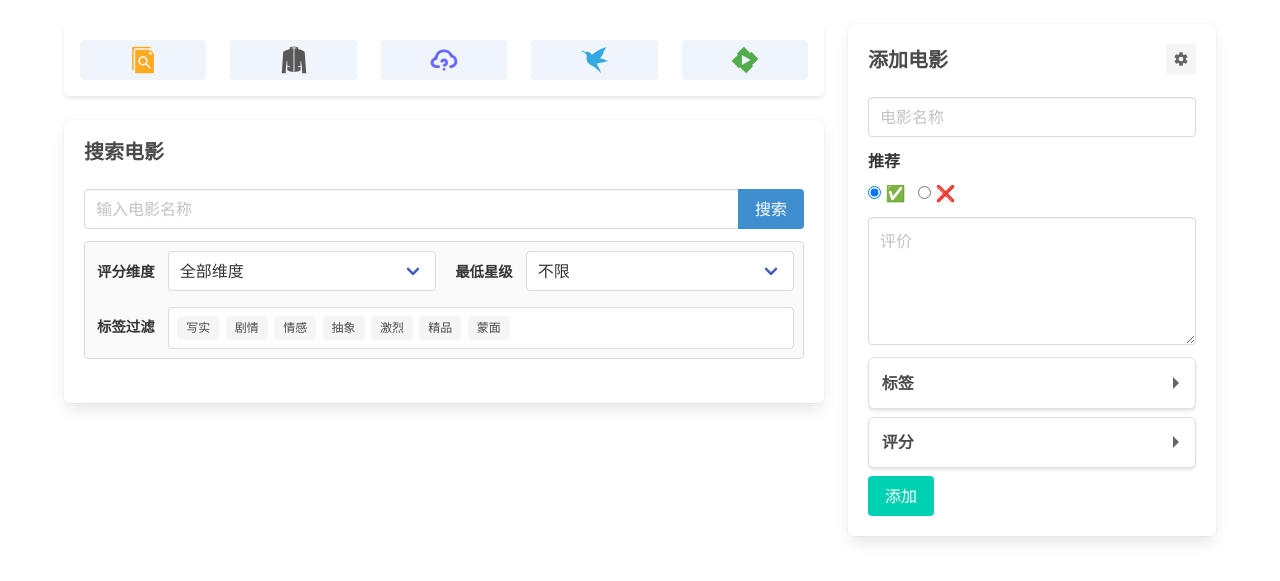
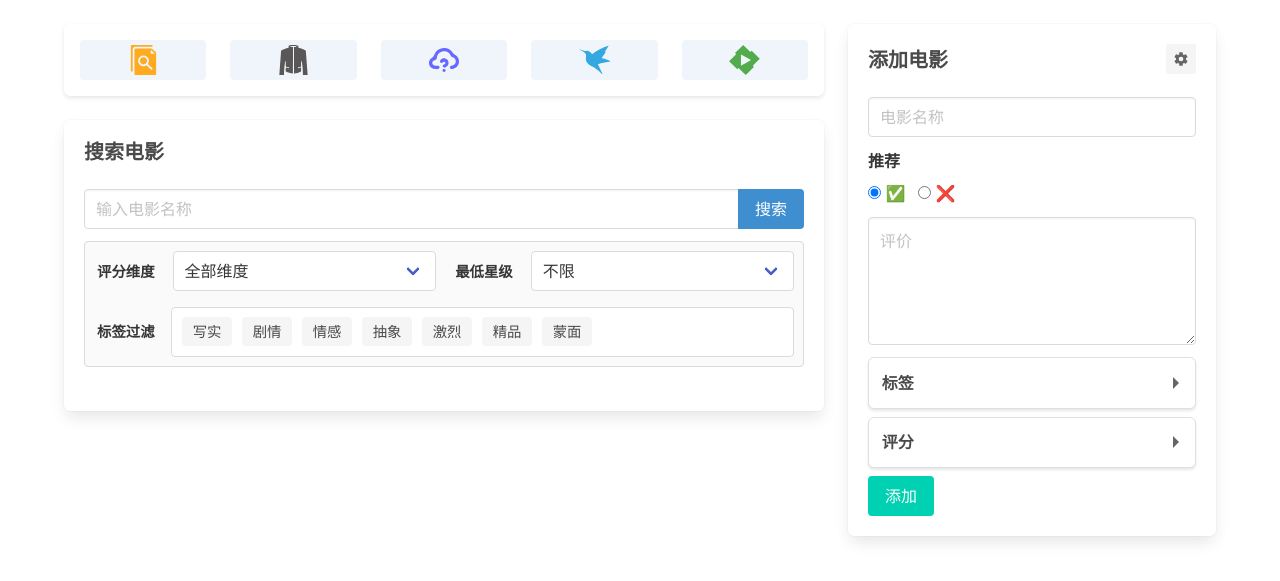
Before and after one commit to SeanChengN/video-collection-web, a Flask app: page / in a window 1280 px wide. Shown: the part 68-649 px from the top of the page. Run offline with Flask 3, Linux system fonts and the light colour scheme; data that the repository does not hold is empty.

Commit message:
Optimized for 1200px width

```diff
--- a/templates/index.html
+++ b/templates/index.html
@@ -75,7 +75,7 @@
         }
         /* 工具栏按钮内图标尺寸 */
         .function-tools .buttons .icon {
-            width: 3.5rem;
+            width: 2.3rem;
         }
         /* 导航栏样式 - 必要样式 */
         .navbar-brand {
@@ -134,10 +134,10 @@
         .filter-options .label {
             font-size: 0.9rem;
             padding-left: 0.2rem;
-            width: 22%;
+            width: 23%;
         }
         .filter-options .select {
-            width: 80% !important;
+            width: 77% !important;
         }
         .filter-options .column {
             padding: 0.5rem;
@@ -154,9 +154,10 @@
             width: 187%;
         }
         .tags-filter .tag {
-            margin: 0.2rem;
+            margin: 0.3rem;
             cursor: pointer;
             transition: background-color 0.2s ease;
+            font-size: 0.9rem;
         }
         .tag {
             cursor: pointer;
@@ -212,19 +213,19 @@
                 <div class="function-tools">
                     <div class="buttons">
                         <a href="#" class="button is-info is-light" onclick="openDuplicateModal(); return false;">
-                            <span class="icon"><img src="/static/duplicate-icon.svg" height="32" width="32" alt="查重核对"></span>
+                            <span class="icon"><img src="/static/duplicate-icon.svg" height="64" width="64" alt="查重核对"></span>
                         </a>
                         <a href="#" class="button is-info is-light" onclick="openJackettModal(); return false;">
-                            <span class="icon"><img src="/static/jackett-icon.svg" height="32" width="32" alt="Jackett"></span>
+                            <span class="icon"><img src="/static/jackett-icon.svg" height="64" width="64" alt="Jackett"></span>
                         </a>
                         <a href="#" class="button is-info is-light" onclick="openWtlModal(); return false;">
-                            <span class="icon"><img src="/static/wtl-icon.svg" height="32" width="32" alt="What's the link"></span>
+                            <span class="icon"><img src="/static/wtl-icon.svg" height="64" width="64" alt="What's the link"></span>
                         </a>
                         <a href="#" class="button is-info is-light" onclick="openThunderModal(); return false;">
-                            <span class="icon"><img src="/static/thunder-icon.svg" height="32" width="32" alt="迅雷"></span>
+                            <span class="icon"><img src="/static/thunder-icon.svg" height="64" width="64" alt="迅雷"></span>
                         </a>
                         <a href="#" class="button is-info is-light" onclick="openEmbyModal(); return false;">
-                            <span class="icon"><img src="/static/emby-icon.svg" height="32" width="32" alt="Emby"></span>
+                            <span class="icon"><img src="/static/emby-icon.svg" height="64" width="64" alt="Emby"></span>
                         </a>
                     </div>
                 </div>
```
